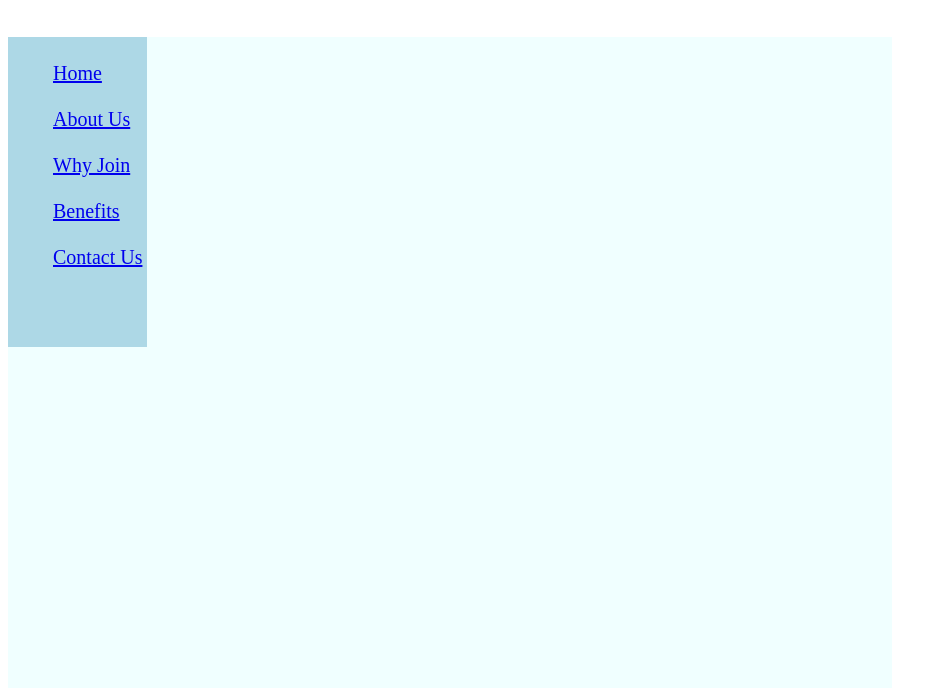
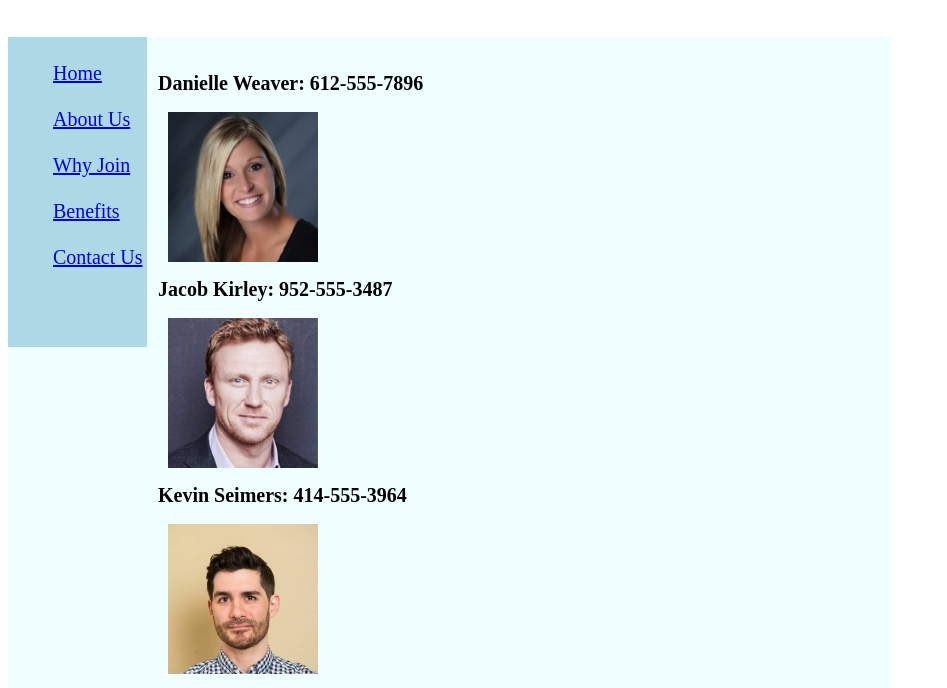
Before and after one commit to lexamarie25/cs318, a plain HTML site: page prototype1/contact.html in a window 1280 px wide. Shown: the part 112-800 px from the top of the page, without its empty margins (0-947 px from the left). Drawn offline with Linux system fonts and the light colour scheme.

Commit message:
prototype1

```diff
--- a/prototype1/contact.css
+++ b/prototype1/contact.css
@@ -16,6 +16,11 @@ h1{
 
 }
 
+h2{
+    margin-left: 150px;
+    font-size: 15pt;
+}
+
 main{
     height: 1000px;
     background-color: azure
@@ -26,3 +31,26 @@ ul{
     font-size: 15pt;
 
 }
+#danielle{
+    background-image: url(danielle.jpg);
+    width: 150px;
+    height: 150px;
+    background-size: 100%;
+    margin-left: 160px;
+}
+
+#jake{
+    background-image: url(jake.jpg);
+    width: 150px;
+    height: 150px;
+    background-size: 100%;
+    margin-left: 160px;
+}
+
+#kevin{
+    background-image: url(kevin.jpg);
+    width: 150px;
+    height: 150px;
+    background-size: 100%;
+    margin-left: 160px;
+}
--- a/prototype1/contact.html
+++ b/prototype1/contact.html
@@ -20,8 +20,13 @@
             </ul>
         </nav>
         <main>
-
-            <p></p>
+            <br>
+            <h2>Danielle Weaver: 612-555-7896</h2>
+            <div id="danielle"></div>
+            <h2>Jacob Kirley: 952-555-3487</h2>
+            <div id="kevin"></div>
+            <h2>Kevin Seimers: 414-555-3964</h2>
+            <div id="jake"></div>
             <div></div>
         </main>
         <foot>
```
Also changed, not shown: prototype1/aboutus.css (+14 -0 lines), prototype1/aboutus.html (+10 -2 lines), prototype1/about.png (added), prototype1/about1.png (added), prototype1/danielle.jpg (added), prototype1/jake.jpg (added), prototype1/kevin.jpg (added), 1 other file.
